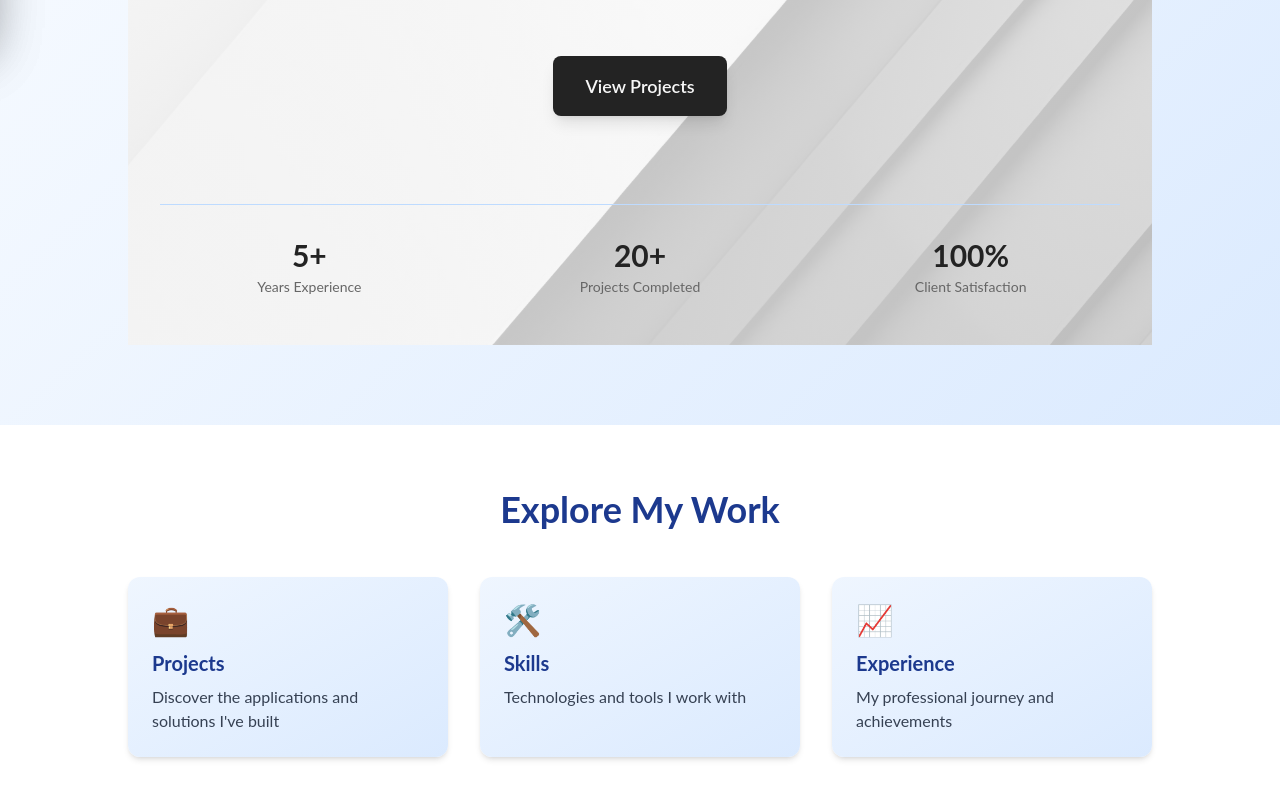
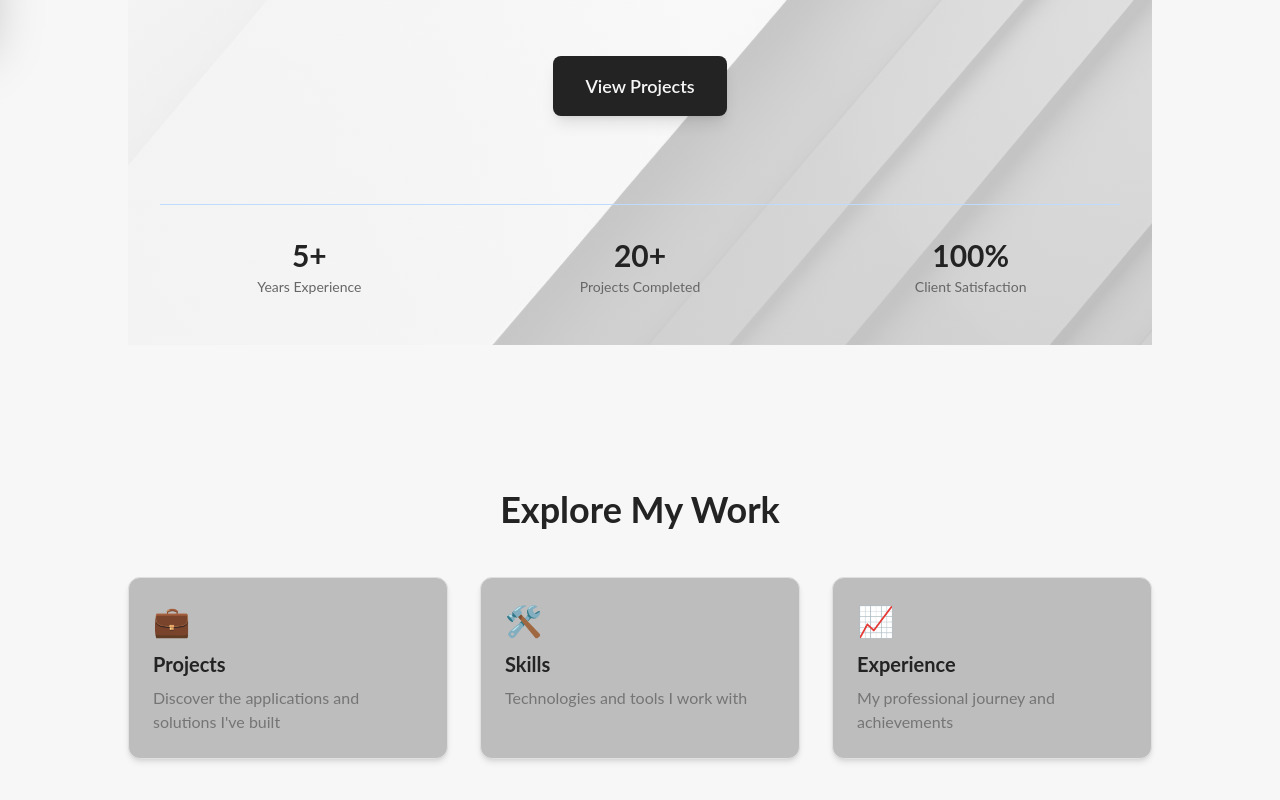
Before and after one commit to Jerry7675/portfolio, a Next.js app: page / in a window 1280 px wide. Shown: the part 760-1560 px from the top of the page. Built offline with nearby package versions, Linux system fonts and the light colour scheme.

Commit message:
feat: implement theme switcher and refactor layout for dynamic theming support

```diff
--- a/src/app/(public)/page.tsx
+++ b/src/app/(public)/page.tsx
@@ -4,42 +4,63 @@ export default function LandingPage() {
   return (
     <>
       {/* Hero Section Container */}
-      <section className="min-h-screen bg-gradient-to-br from-white via-blue-50 to-blue-100 flex items-center justify-center px-4 py-20">
+      <section
+        className="min-h-screen flex items-center justify-center px-4 py-20"
+        style={{ background: "var(--background)" }}
+      >
         <div className="w-full max-w-5xl">
           <HeroSection />
         </div>
       </section>
 
       {/* Quick Links Section */}
-      <section className="py-16 px-4 bg-white">
+      <section className="py-16 px-4" style={{ background: "var(--background)" }}>
         <div className="max-w-5xl mx-auto">
-          <h2 className="text-3xl md:text-4xl font-bold text-center text-blue-900 mb-12">
+          <h2
+            className="text-3xl md:text-4xl font-bold text-center mb-12"
+            style={{ color: "var(--primary)" }}
+          >
             Explore My Work
           </h2>
           <div className="grid md:grid-cols-3 gap-8">
             <a
               href="/projects"
-              className="p-6 rounded-xl bg-gradient-to-br from-blue-50 to-blue-100 hover:from-blue-100 hover:to-blue-200 shadow-md hover:shadow-lg transition-all duration-300 transform hover:scale-105 cursor-pointer"
+              className="p-6 rounded-xl shadow-md hover:shadow-lg transition-all duration-300 transform hover:scale-105 cursor-pointer"
+              style={{ background: "var(--accent)", border: "1px solid var(--border)" }}
             >
               <div className="text-3xl mb-3">💼</div>
-              <h3 className="text-xl font-bold text-blue-900 mb-2">Projects</h3>
-              <p className="text-gray-700">Discover the applications and solutions I've built</p>
+              <h3 className="text-xl font-bold mb-2" style={{ color: "var(--primary)" }}>
+                Projects
+              </h3>
+              <p className="" style={{ color: "var(--secondary)" }}>
+                Discover the applications and solutions I've built
+              </p>
             </a>
             <a
               href="/skills"
-              className="p-6 rounded-xl bg-gradient-to-br from-blue-50 to-blue-100 hover:from-blue-100 hover:to-blue-200 shadow-md hover:shadow-lg transition-all duration-300 transform hover:scale-105 cursor-pointer"
+              className="p-6 rounded-xl shadow-md hover:shadow-lg transition-all duration-300 transform hover:scale-105 cursor-pointer"
+              style={{ background: "var(--accent)", border: "1px solid var(--border)" }}
             >
               <div className="text-3xl mb-3">🛠️</div>
-              <h3 className="text-xl font-bold text-blue-900 mb-2">Skills</h3>
-              <p className="text-gray-700">Technologies and tools I work with</p>
+              <h3 className="text-xl font-bold mb-2" style={{ color: "var(--primary)" }}>
+                Skills
+              </h3>
+              <p className="" style={{ color: "var(--secondary)" }}>
+                Technologies and tools I work with
+              </p>
             </a>
             <a
               href="/experience"
-              className="p-6 rounded-xl bg-gradient-to-br from-blue-50 to-blue-100 hover:from-blue-100 hover:to-blue-200 shadow-md hover:shadow-lg transition-all duration-300 transform hover:scale-105 cursor-pointer"
+              className="p-6 rounded-xl shadow-md hover:shadow-lg transition-all duration-300 transform hover:scale-105 cursor-pointer"
+              style={{ background: "var(--accent)", border: "1px solid var(--border)" }}
             >
               <div className="text-3xl mb-3">📈</div>
-              <h3 className="text-xl font-bold text-blue-900 mb-2">Experience</h3>
-              <p className="text-gray-700">My professional journey and achievements</p>
+              <h3 className="text-xl font-bold mb-2" style={{ color: "var(--primary)" }}>
+                Experience
+              </h3>
+              <p className="" style={{ color: "var(--secondary)" }}>
+                My professional journey and achievements
+              </p>
             </a>
           </div>
         </div>
--- a/src/app/layout.tsx
+++ b/src/app/layout.tsx
@@ -17,9 +17,10 @@ export default function RootLayout({
   return (
     <html lang="en">
       <body className="antialiased">
-        <Sidebar />
-        {/* Font Combo Switcher UI */}
-        <FontComboClientWrapper>{children}</FontComboClientWrapper>
+        <FontComboClientWrapper>
+          <Sidebar />
+          {children}
+        </FontComboClientWrapper>
       </body>
     </html>
   );
--- a/src/app/page.tsx
+++ b/src/app/page.tsx
@@ -1,10 +1,8 @@
-import Navbar from "@/components/layout/Navbar";
 import ParallelSlots from "./_components/ParallelSlots";
 
 export default function Home() {
   return (
-    <div className="min-h-screen bg-linear-to-b from-white to-blue-50 font-sans dark:bg-black">
-      <Navbar />
+    <div className="min-h-screen font-sans" style={{ background: "var(--background)" }}>
       <main className="mx-auto flex w-full flex-col gap-20 px-4 py-12">
         <ParallelSlots />
       </main>
--- a/src/components/layout/Sidebar.tsx
+++ b/src/components/layout/Sidebar.tsx
@@ -4,6 +4,7 @@ import Link from "next/link";
 import { useEffect, useState } from "react";
 import { useSidebarStore } from "@/store/sidebarStore";
 import FontComboSwitcher from "../ui/FontComboSwitcher";
+import ThemeSwitcher from "../ui/ThemeSwitcher";
 
 const menuItems = [
   { label: "Home", href: "/" },
@@ -98,9 +99,10 @@ export default function Sidebar() {
           </ul>
         </nav>
 
-        {/* Font Switcher */}
+        {/* Font + Theme Switchers */}
         <div className="px-6 pb-4">
           <FontComboSwitcher />
+          <ThemeSwitcher />
         </div>
         {/* Footer */}
         <div className="absolute bottom-6 left-0 right-0 px-6">
--- a/src/components/ui/FontComboClientWrapper.tsx
+++ b/src/components/ui/FontComboClientWrapper.tsx
@@ -1,12 +1,11 @@
 "use client";
-import Sidebar from "@/components/layout/Sidebar";
 import FontComboProvider from "./FontComboProvider";
+import ThemeProvider from "./ThemeProvider";
 
 export default function FontComboClientWrapper({ children }: { children: React.ReactNode }) {
   return (
-    <FontComboProvider>
-      <Sidebar />
-      {children}
-    </FontComboProvider>
+    <ThemeProvider>
+      <FontComboProvider>{children}</FontComboProvider>
+    </ThemeProvider>
   );
 }
--- /dev/null
+++ b/src/components/ui/ThemeProvider.tsx
@@ -0,0 +1,51 @@
+"use client";
+
+import type { ReactNode } from "react";
+import { createContext, useEffect, useMemo, useState } from "react";
+import { THEME_COMBOS, type ThemeComboType } from "@/styles/themes";
+
+const LOCAL_STORAGE_KEY = "portfolio-theme";
+
+export const ThemeContext = createContext<{
+  theme: ThemeComboType;
+  setTheme: React.Dispatch<React.SetStateAction<ThemeComboType>>;
+  themes: typeof THEME_COMBOS;
+}>({
+  theme: "default",
+  setTheme: () => {},
+  themes: THEME_COMBOS,
+});
+
+function applyTheme(theme: ThemeComboType) {
+  const vars = THEME_COMBOS[theme]?.vars;
+  if (!vars) return;
+
+  const root = document.documentElement;
+  Object.entries(vars).forEach(([key, value]) => {
+    root.style.setProperty(key, value);
+  });
+}
+
+export default function ThemeProvider({ children }: { children: ReactNode }) {
+  const [theme, setTheme] = useState<ThemeComboType>("default");
+
+  useEffect(() => {
+    const stored = window.localStorage.getItem(LOCAL_STORAGE_KEY) as ThemeComboType | null;
+    if (stored && stored in THEME_COMBOS) {
+      setTheme(stored);
+      return;
+    }
+
+    const prefersDark = window.matchMedia?.("(prefers-color-scheme: dark)")?.matches;
+    setTheme(prefersDark ? "dark" : "default");
+  }, []);
+
+  useEffect(() => {
+    applyTheme(theme);
+    window.localStorage.setItem(LOCAL_STORAGE_KEY, theme);
+  }, [theme]);
+
+  const value = useMemo(() => ({ theme, setTheme, themes: THEME_COMBOS }), [theme]);
+
+  return <ThemeContext.Provider value={value}>{children}</ThemeContext.Provider>;
+}
--- /dev/null
+++ b/src/components/ui/ThemeSwitcher.tsx
@@ -0,0 +1,41 @@
+"use client";
+
+import { useContext } from "react";
+import { ThemeContext } from "@/components/ui/ThemeProvider";
+import type { ThemeComboType } from "@/styles/themes";
+
+export default function ThemeSwitcher() {
+  const { theme, setTheme, themes } = useContext(ThemeContext);
+
+  return (
+    <div style={{ margin: "1rem 0" }}>
+      <p className="mb-2 font-medium">Color Theme:</p>
+      <div className="grid grid-cols-2 gap-2">
+        {Object.entries(themes).map(([key, themeDef]) => {
+          const isActive = key === theme;
+          return (
+            <button
+              key={key}
+              type="button"
+              onClick={() => setTheme(key as ThemeComboType)}
+              className="flex items-center gap-2 rounded-lg border px-3 py-2 text-left transition-all duration-200"
+              style={{
+                borderColor: isActive ? "var(--primary)" : "var(--border)",
+                backgroundColor: isActive ? "rgba(36, 49, 68, 0.06)" : "transparent",
+              }}
+            >
+              <span
+                className="h-5 w-5 shrink-0 rounded-full"
+                style={{
+                  background: `linear-gradient(135deg, ${themeDef.vars["--primary"]} 0%, ${themeDef.vars["--accent"]} 100%)`,
+                  border: "1px solid rgba(0,0,0,0.1)",
+                }}
+              />
+              <span className="text-sm">{themeDef.label}</span>
+            </button>
+          );
+        })}
+      </div>
+    </div>
+  );
+}
--- /dev/null
+++ b/src/styles/themes.ts
@@ -0,0 +1,67 @@
+// src/styles/themes.ts
+// Defines the available color theme presets for the portfolio.
+
+export type ThemeComboType = keyof typeof THEME_COMBOS;
+
+export const THEME_COMBOS = {
+  default: {
+    label: "Default",
+    vars: {
+      "--background": "#f7f7f7",
+      "--foreground": "#232323",
+      "--accent": "#bdbdbd",
+      "--primary": "#232323",
+      "--secondary": "#757575",
+      "--border": "#e0e0e0",
+      "--shadow": "#d1d1d1",
+    },
+  },
+  dark: {
+    label: "Dark",
+    vars: {
+      "--background": "#181818",
+      "--foreground": "#ededed",
+      "--accent": "#444444",
+      "--primary": "#ededed",
+      "--secondary": "#bdbdbd",
+      "--border": "#232323",
+      "--shadow": "#232323",
+    },
+  },
+  ocean: {
+    label: "Ocean",
+    vars: {
+      "--background": "#e6f7ff",
+      "--foreground": "#0b1a26",
+      "--accent": "#7dd3fc",
+      "--primary": "#0c4a6e",
+      "--secondary": "#475569",
+      "--border": "#bae6fd",
+      "--shadow": "#7dd3fc",
+    },
+  },
+  sunset: {
+    label: "Sunset",
+    vars: {
+      "--background": "#fff7ed",
+      "--foreground": "#431407",
+      "--accent": "#fbbf24",
+      "--primary": "#b91c1c",
+      "--secondary": "#9a3412",
+      "--border": "#fcd34d",
+      "--shadow": "#f59e0b",
+    },
+  },
+  forest: {
+    label: "Forest",
+    vars: {
+      "--background": "#f0fdf4",
+      "--foreground": "#0f3d22",
+      "--accent": "#4ade80",
+      "--primary": "#115e59",
+      "--secondary": "#166534",
+      "--border": "#a7f3d0",
+      "--shadow": "#6ee7b7",
+    },
+  },
+};
```
